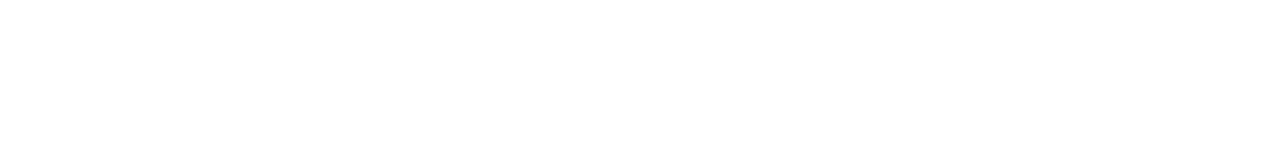
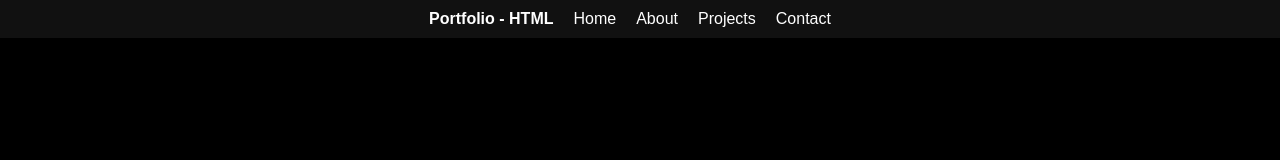
Before and after one commit to maliksaqibahmad/html-portfolio, a plain HTML site: page index.html in a window 1280 px wide. Drawn offline with Linux system fonts and the light colour scheme.

Commit message:
add navigation header and styling to index.html

```diff
--- a/index.html
+++ b/index.html
@@ -4,8 +4,63 @@
     <meta charset="UTF-8">
     <meta name="viewport" content="width=device-width, initial-scale=1.0">
     <title>Portfolio - HTML</title>
+    <style>
+        body {
+            font-family: Arial, sans-serif;
+            margin: 0;
+            padding: 0;
+            background-color: black;
+        }
+
+        header {
+            background-color: #000000;
+            color: #fff;
+            /* padding: 20px; */
+            text-align: center;
+        }
+
+        h1 {
+            margin: 0;
+        }
+
+        nav {
+            background-color: #111111;
+            padding: 10px;
+        }
+
+        nav ul {
+            list-style: none;
+            margin: 0;
+            padding: 0;
+            display: flex;
+            justify-content: center;
+        }
+
+        nav li {
+            margin-right: 20px;
+        }
+
+        nav a {
+            color: #fff;
+            text-decoration: none;
+        }
+        .logo {
+            font-weight: bold;
+            float: left;
+        }
+    </style>
 </head>
 <body>
-
+    <header>
+        <nav>
+            <ul>
+                <li><span class="logo">Portfolio - HTML</span></li>
+                <li><a href="index.html">Home</a></li>
+                <li><a href="about.html">About</a></li>
+                <li><a href="projects.html">Projects</a></li>
+                <li><a href="contact.html">Contact</a></li>
+            </ul>
+        </nav>
+    </header>
 </body>
 </html>
```
